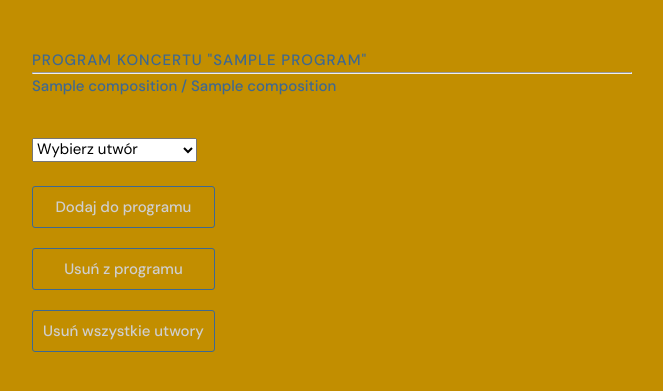
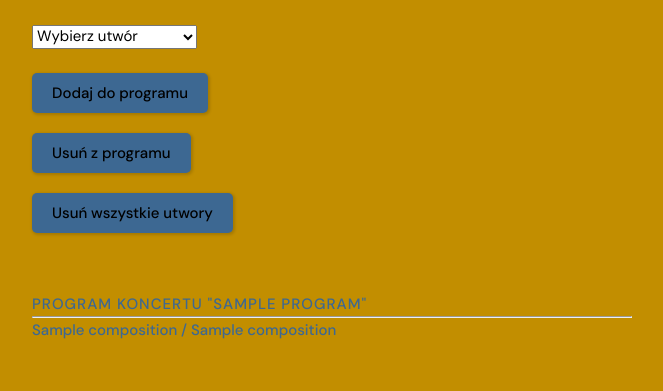
Before and after one commit to dossmanos/TFCH_portal, a Django app: page /modification/1/ in a window 1280 px wide. Shown: the part 76-467 px from the top of the page, without its empty margins (32-695 px from the left). Run offline with Django 4.2, Linux system fonts and the light colour scheme; a user stored in the database is signed in; tables that the repository leaves empty hold one stand-in row (values such as "Sample post"); grey boxes marked "Sample" are stand-in pictures.

Commit message:
2304 evening

```diff
--- a/tfch_project/base/templates/base/modify_program.html
+++ b/tfch_project/base/templates/base/modify_program.html
@@ -3,6 +3,33 @@
 
 {% block content %}
 <main class="profile-page layout layout--3">
+  <div class="container">
+    <div class="roomList">
+        <div class="roomList__header">
+            <form method="post" action="" id="modify_program">
+                {% csrf_token %}
+                <select name="composition" id="composition_select" form="modify_program">
+                    <option value="">Wybierz utwór</option>
+                    {%  for composition in all_compositions %}
+                    <option value="{{composition.id}}">{{composition.polish_name}}</option>
+                    {% endfor %}
+                </select>
+                <br>
+                <br>
+                <div class="form__group">
+                    <button class="btn btn--main" required type="submit" value="Dodaj do programu" id="add" name="add">Dodaj do programu</button>
+                </div>
+                <div class="form__group">
+                    <button class="btn btn--main" required type="submit" value="Usuń z programu" id="remove" name="remove">Usuń z programu</button>
+                </div>
+                <div class="form__group">
+                    <button class="btn btn--main" required type="submit" value="Usuń wszystkie utwory" id="remove all" name="remove all">Usuń wszystkie utwory</button>
+                </div>
+            </form>
+        </div>
+    </div>
+</div>
+
     <div class="container">
       <div class="roomList">
         <div class="roomList__header">
@@ -18,33 +45,6 @@
         </div>
       </div>
     </div>
-
-    <div class="container">
-        <div class="roomList">
-            <div class="roomList__header">
-                <form method="post" action="" id="modify_program">
-                    {% csrf_token %}
-                    <select name="composition" id="composition_select" form="modify_program">
-                        <option value="">Wybierz utwór</option>
-                        {%  for composition in all_compositions %}
-                        <option value="{{composition.id}}">{{composition.polish_name}}</option>
-                        {% endfor %}
-                    </select>
-                    <br>
-                    <br>
-                    <div class="form__group">
-                        <input required type="submit" value="Dodaj do programu" id="add" name="add"/>
-                    </div>
-                    <div class="form__group">
-                        <input required type="submit" value="Usuń z programu" id="remove" name="remove"/>
-                    </div>
-                    <div class="form__group">
-                        <input required type="submit" value="Usuń wszystkie utwory" id="remove all" name="remove all"/>
-                    </div>
-                </form>
-            </div>
-        </div>
-    </div>
   </main>
 
 
--- a/tfch_project/base/templates/base/program.html
+++ b/tfch_project/base/templates/base/program.html
@@ -12,7 +12,7 @@
             </div>
           </div>
           <div class="profile__info">
-            <h3>{{user.get_full_name}}</h3>
+            <h3><a>{{user.get_full_name}}</a></h3>
             {% if request.user == user %}
             <a href="{% url 'modify program' program.id %}"  class="btn btn--main btn--pill">Modyfikuj Program</a>
             {% endif %}
--- a/tfch_project/base/views.py
+++ b/tfch_project/base/views.py
@@ -126,6 +126,7 @@ def create_a_concert(request):
     context = {'form':concert_form, 'programs':programs, 'time':time, 'users': users, 'pianists':pianists}
     return render(request,'base/new_concert_form.html', context)
 
+@login_required(login_url='login')
 def program(request,primary_key):
     program = Program.objects.get(id=primary_key)
     compositions = program.compositions.all()
@@ -136,6 +137,7 @@ def program(request,primary_key):
     context = {'program':program, 'compositions': compositions}
     return render(request,'base/program.html',context)
 
+@login_required(login_url='login')
 def concert(request,primary_key):
     concert = Concert.objects.get(id=primary_key)
     program = concert.concert_program.compositions.all()
@@ -147,6 +149,7 @@ def concert(request,primary_key):
     context = {'concert':concert, 'date': date, 'program':program}
     return render(request,'base/concert.html',context)
 
+@login_required(login_url='login')
 def modify_program(request,primary_key):
     program = Program.objects.get(id=primary_key)
     compositions = program.compositions.all()
@@ -166,6 +169,7 @@ def modify_program(request,primary_key):
     context = {'program':program, 'primary_key':program.id, 'compositions': compositions, 'all_compositions':all_compositions}
     return render(request,'base/modify_program.html',context)
 
+@login_required(login_url='login')
 def modify_concert(request,primary_key):
     concert = Concert.objects.get(id=primary_key)
     pianist = concert.concert_pianist.get_full_name()
@@ -204,7 +208,7 @@ def modify_concert(request,primary_key):
     context = {'concert':concert, 'primary_key':concert.id, 'program': program, 'pianist':pianist, 'date':date, 'program_compositions':program_compositions,'users': users, 'pianists':pianists, 'programs':programs}
     return render(request,'base/modify_concert.html',context)
 
-
+@login_required(login_url='login')
 def user_profile(request, primary_key):
     user_number = User.objects.get(id=primary_key)
     #rooms = user_number.chatroom_set.all()
--- a/tfch_project/first_project/settings.py
+++ b/tfch_project/first_project/settings.py
@@ -86,7 +86,7 @@ DATABASES = {
         'ENGINE': 'django.db.backends.postgresql_psycopg2',
         'NAME': 'TFCH1_db',
         'USER': 'postgres',
-        'PASSWORD': '...',
+        'PASSWORD': 'Piter2wp@',
         'HOST': 'localhost',
         'PORT': '5432',
     }
```
Also changed, not shown: tfch_project/base/templates/base/modify_concert.html (+4 -8 lines).
